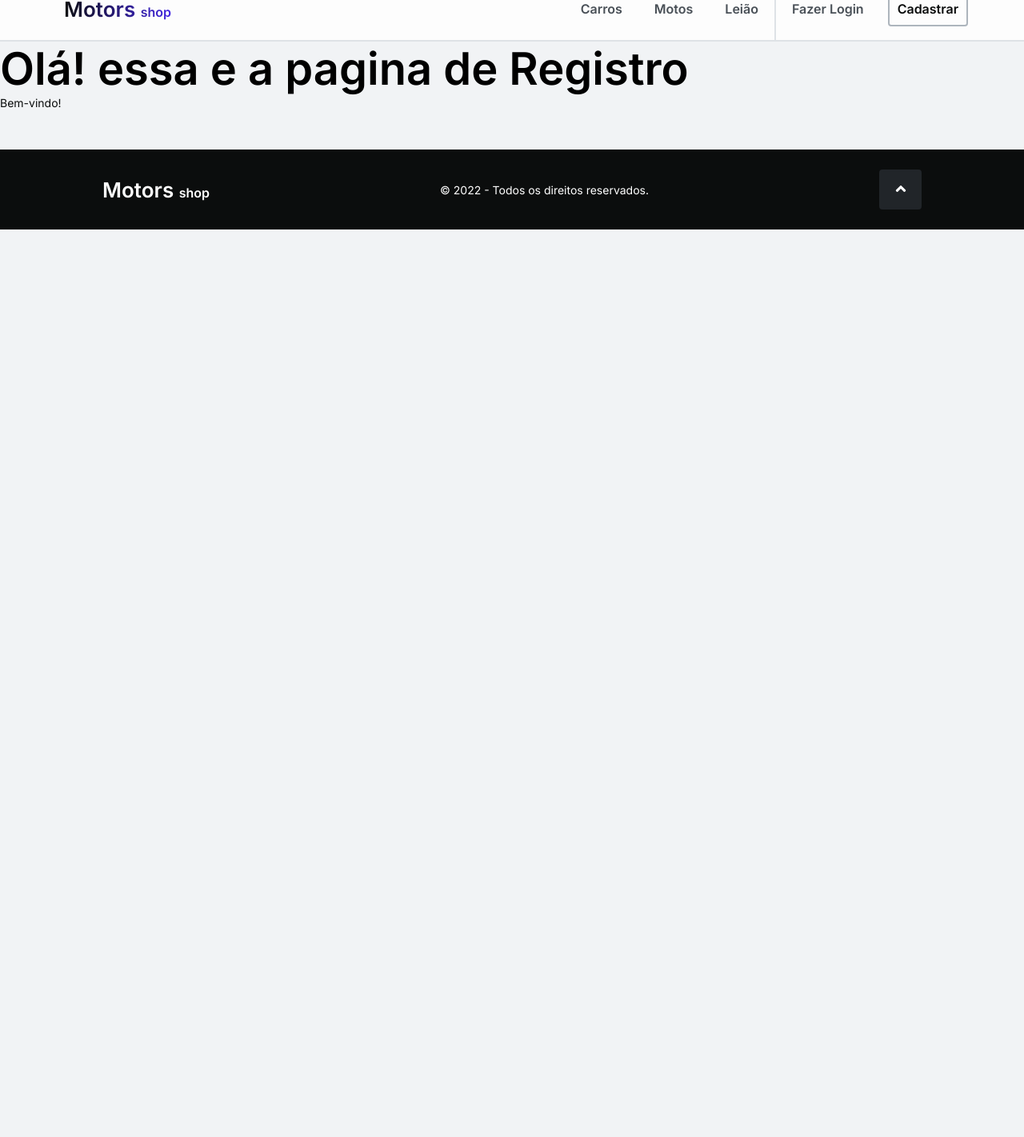
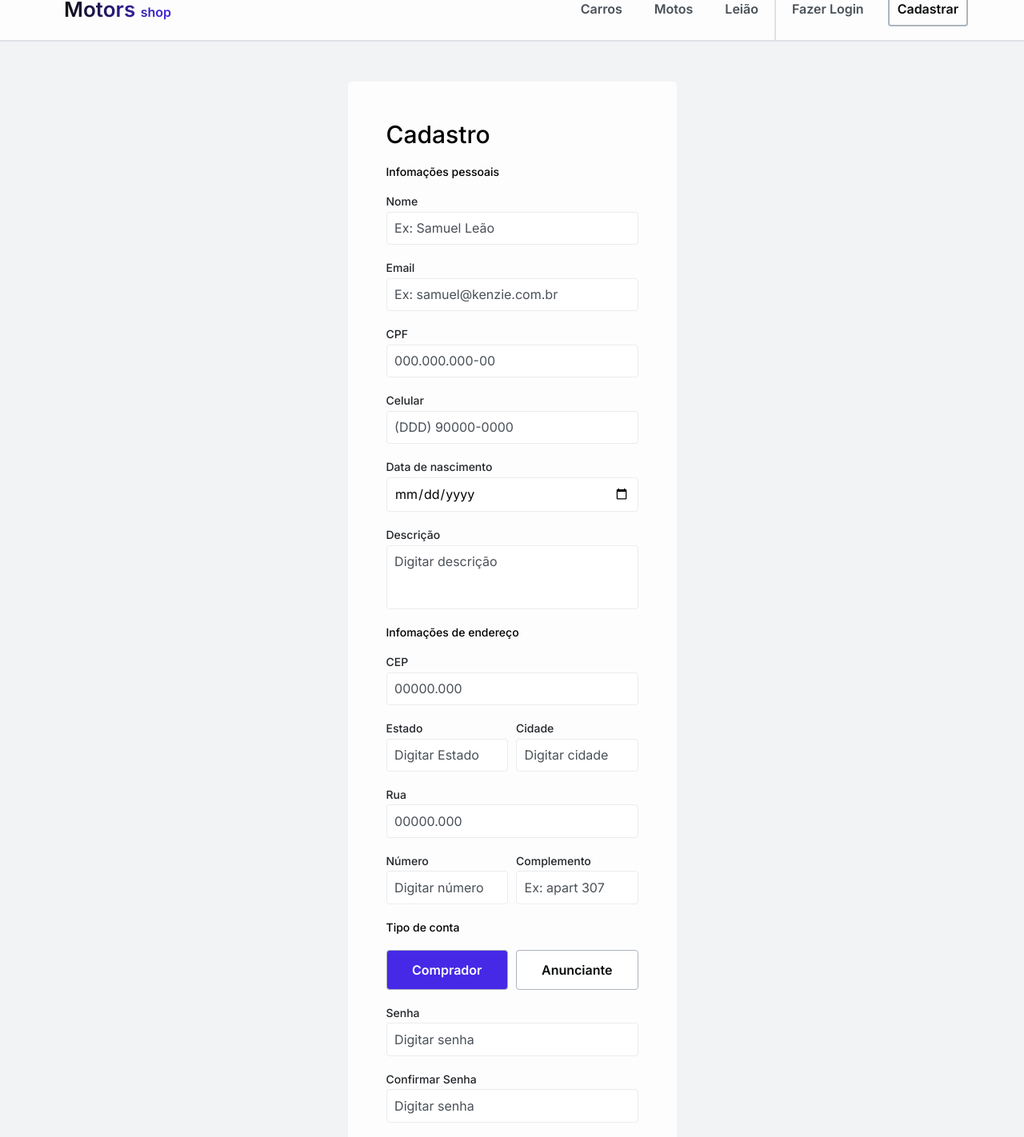
Before and after one commit to projeto-final-grupo07/frontend-project-ff-m6, a React (Create React App) app in the folder client/: page /register in a window 1280 px wide. Shown: the part 28-1450 px from the top of the page at 80% size. Before the commit the page ends 800 px from the top, so only its background shows below. Built offline with nearby package versions, Linux system fonts and the light colour scheme.

Commit message:
feat: register page created

```diff
--- a/client/src/pages/registerPage/index.tsx
+++ b/client/src/pages/registerPage/index.tsx
@@ -1,16 +1,211 @@
+import { yupResolver } from '@hookform/resolvers/yup';
+import { useForm } from 'react-hook-form';
 import Footer from '../../components/Footer';
+import Input from '../../components/Input';
 import Navbar from '../../components/Navbar';
-import { StyledParagraph, StyledTitle } from '../../styles/typography';
+import { StyledTitle } from '../../styles/typography';
+import * as yup from 'yup';
+import { StyledButton } from '../../styles/button';
+import { RegisterContainer } from './style';
+import { ReactNode } from 'react';
 
 export const Register = () => {
+  const formSchema = yup.object().shape({
+    name: yup.string().required('O campo Nome é obrigatório'),
+    email: yup.string().required('O campo Email é obrigatório'),
+    cpf: yup.string().required('O campo CPF é obrigatório'),
+    phone: yup.string().required('O campo Celular é obrigatório'),
+    birthdate: yup.string().required('O campo Data de Nascimento é obrigatório'),
+    description: yup.string().required('O campo Descrição é obrigatório'),
+    cep: yup.string().required('O campo CEP é obrigatório'),
+    state: yup.string().required('O campo Estado é obrigatório'),
+    city: yup.string().required('O campo Cidade é obrigatório'),
+    road: yup.string().required('O campo Rua é obrigatório'),
+    number: yup.string().required('O campo Número é obrigatório'),
+    complement: yup.string().required('O campo Complemento é obrigatório'),
+    userType: yup.string().required('O campo Tipo de Conta é obrigatório'),
+    password: yup.string().required('O campo Senha é obrigatório'),
+    confPassword: yup
+      .string()
+      .required('O campo Confirmar Senha é obrigatório')
+      .oneOf([yup.ref('password')], 'Senha não corresponde'),
+  });
+
+  const {
+    register,
+    handleSubmit,
+    formState: { errors },
+    reset,
+  } = useForm({
+    resolver: yupResolver(formSchema),
+  });
+
+  const onSubmit = (data: any) => {
+    console.log(typeof data);
+    if (data.userType == 0) {
+      data.userType = false;
+    } else if (data.userType) {
+      data.userType = true;
+    }
+    console.log(data);
+    reset();
+  };
+
   return (
     <>
       <Navbar />
 
-      <StyledTitle fontSize='Heading-1-700' tag='h1'>
-        Olá! essa e a pagina de Registro
-      </StyledTitle>
-      <StyledParagraph>Bem-vindo!</StyledParagraph>
+      <RegisterContainer onSubmit={handleSubmit(onSubmit)}>
+        <StyledTitle fontSize='Heading-5-500' tag='h2'>
+          Cadastro
+        </StyledTitle>
+
+        <StyledTitle fontSize='body-2-500' tag='p'>
+          Infomações pessoais
+        </StyledTitle>
+        <Input label='Nome' placeholder='Ex: Samuel Leão' registerName='name' register={register} />
+        {errors.name?.message && <p className='error'>{errors.name.message as ReactNode}</p>}
+        <Input
+          type='email'
+          label='Email'
+          placeholder='Ex: samuel@kenzie.com.br'
+          registerName='email'
+          register={register}
+        />
+        {errors.email?.message && <p className='error'>{errors.email.message as ReactNode}</p>}
+        <Input label='CPF' placeholder='000.000.000-00' registerName='cpf' register={register} />
+        {errors.cpf?.message && <p className='error'>{errors.cpf.message as ReactNode}</p>}
+        <Input
+          type='tel'
+          label='Celular'
+          placeholder='(DDD) 90000-0000'
+          registerName='phone'
+          register={register}
+        />
+        {errors.phone?.message && <p className='error'>{errors.phone.message as ReactNode}</p>}
+
+        <Input
+          type='date'
+          label='Data de nascimento'
+          placeholder='00/00/00'
+          registerName='birthdate'
+          register={register}
+        />
+        {errors.birthdate?.message && (
+          <p className='error'>{errors.birthdate.message as ReactNode}</p>
+        )}
+
+        <Input
+          text
+          label='Descrição'
+          placeholder='Digitar descrição'
+          registerName='description'
+          register={register}
+        />
+        {errors.description?.message && (
+          <p className='error'>{errors.description.message as ReactNode}</p>
+        )}
+
+        <StyledTitle fontSize='body-2-500' tag='p'>
+          Infomações de endereço
+        </StyledTitle>
+
+        <Input label='CEP' placeholder='00000.000' registerName='cep' register={register} />
+        {errors.cep?.message && <p className='error'>{errors.cep.message as ReactNode}</p>}
+
+        <div className='flexRow'>
+          <Input
+            label='Estado'
+            placeholder='Digitar Estado'
+            registerName='state'
+            register={register}
+          />
+
+          <Input
+            label='Cidade'
+            placeholder='Digitar cidade'
+            registerName='city'
+            register={register}
+          />
+        </div>
+        {errors.state?.message && <p className='error'>{errors.state.message as ReactNode}</p>}
+        {errors.city?.message && <p className='error'>{errors.city.message as ReactNode}</p>}
+
+        <Input label='Rua' placeholder='00000.000' registerName='road' register={register} />
+        {errors.road?.message && <p className='error'>{errors.road.message as ReactNode}</p>}
+
+        <div className='flexRow'>
+          <Input
+            type='number'
+            label='Número'
+            placeholder='Digitar número'
+            registerName='number'
+            register={register}
+          />
+
+          <Input
+            label='Complemento'
+            placeholder='Ex: apart 307'
+            registerName='complement'
+            register={register}
+          />
+        </div>
+        {errors.number?.message && <p className='error'>{errors.number.message as ReactNode}</p>}
+        {errors.complement?.message && (
+          <p className='error'>{errors.complement.message as ReactNode}</p>
+        )}
+
+        <StyledTitle fontSize='body-2-500' tag='p'>
+          Tipo de conta
+        </StyledTitle>
+
+        <div className='buttonsTypes'>
+          <div>
+            <input checked value={0} id='select1' {...register('userType')} type='radio' />
+            <StyledButton className='buyer' type='button' buttonStyle='outlined2'>
+              Comprador
+            </StyledButton>
+          </div>
+
+          <div>
+            <input value={1} id='select2' {...register('userType')} type='radio' />
+
+            <StyledButton className='seller' type='button' buttonStyle='outlined2'>
+              Anunciante
+            </StyledButton>
+          </div>
+          {errors.userType?.message && (
+            <p className='error'>{errors.userType.message as ReactNode}</p>
+          )}
+        </div>
+
+        <Input
+          type='password'
+          label='Senha'
+          placeholder='Digitar senha'
+          registerName='password'
+          register={register}
+        />
+        {errors.password?.message && (
+          <p className='error'>{errors.password.message as ReactNode}</p>
+        )}
+
+        <Input
+          type='password'
+          label='Confirmar Senha'
+          placeholder='Digitar senha'
+          registerName='confPassword'
+          register={register}
+        />
+        {errors.confPassword?.message && (
+          <p className='error'>{errors.confPassword.message as ReactNode}</p>
+        )}
+
+        <StyledButton type='submit' buttonStyle='brand'>
+          Finalizar cadastro
+        </StyledButton>
+      </RegisterContainer>
+
       <Footer />
     </>
   );
```
